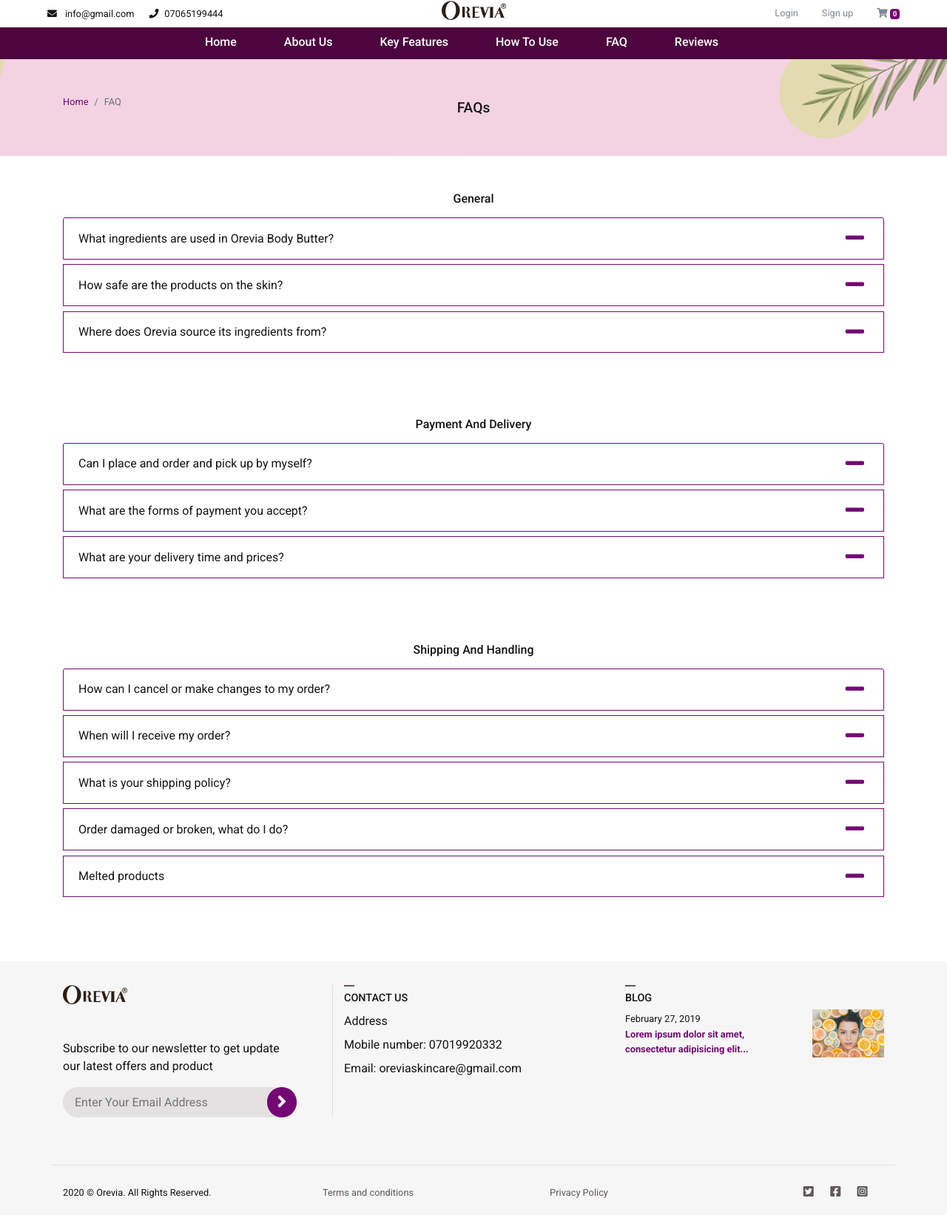
After one commit to iballi2017/orevia, a PHP site: page /views/faq.php in a window 1280 px wide. The commit adds this page. Shown: the whole page at 74% size. Run offline with PHP 8.4, Linux system fonts and the light colour scheme; some libraries are stand-ins or nearby versions.

Commit message:
commit 12/07/2020

```diff
--- a/css/main.css
+++ b/css/main.css
@@ -104,8 +104,13 @@ a.customLink {
       -webkit-transition: transform 500ms ease-in;
       -ms-transition: transform 500ms ease-in-out; }
 
-li {
-  list-style: none; }
+.privacy_policy_inner,
+.about_us_inner {
+  line-height: 2;
+  padding: 3em 0; }
+
+.privacy_policy_inner li {
+  margin-bottom: 2em; }
 
 .breadcrumb {
   background-color: unset;
@@ -629,6 +634,17 @@ form .selectOptionStyle {
     width: 50%;
     margin: 5px auto; }
 
+.more-info-btn-container {
+  text-align: center; }
+  .more-info-btn-container .more-info-btn {
+    display: inline-block;
+    border: 1px solid #740774;
+    transition: all 300ms ease-in-out;
+    font-size: 0.9rem; }
+    .more-info-btn-container .more-info-btn:hover {
+      background-color: #740774;
+      color: #fbf4fb; }
+
 #about-us .section-title::before {
   content: "";
   height: 30px;
@@ -683,16 +699,28 @@ article.lead p {
   background: #fbf4fb;
   margin-top: 4em; }
 
-#faq .accordion .card {
-  border: 2px solid #740774;
-  margin-bottom: 1em !important; }
-#faq .accordion .card-header {
-  background-color: unset; }
-#faq .faq-btn {
-  outline: none;
-  border: 0;
-  background: unset;
-  color: #740774; }
+.capitalize {
+  text-transform: capitalize; }
+
+.accordion > .card {
+  border: none; }
+  .accordion > .card .card-header {
+    border: 1px solid #740774;
+    margin-bottom: 0.4em;
+    display: flex;
+    flex-wrap: nowrap;
+    justify-content: space-between;
+    align-items: center;
+    background-color: unset; }
+  .accordion > .card > * {
+    border: none; }
+  .accordion > .card .faq-btn {
+    outline: none;
+    border: 0;
+    background: unset;
+    color: #740774; }
+.accordion .card:last-of-type {
+  margin-bottom: 5em; }
 
 #product-details-page .product_inner_container {
   position: relative; }
--- a/css/main.scss
+++ b/css/main.scss
@@ -124,10 +124,15 @@ a.customLink {
     }
 }
 
-li {
-    list-style: none;
-}
-
+.privacy_policy_inner,
+.about_us_inner {
+    line-height: 2;
+    padding: 3em 0;
+}
+
+.privacy_policy_inner li {
+    margin-bottom: 2em;
+}
 .breadcrumb {
     background-color: unset;
     padding: unset;
@@ -805,6 +810,21 @@ form {
     }
 }
 
+.more-info-btn-container {
+    text-align: center;
+    .more-info-btn {
+        display: inline-block;
+        border: 1px solid $primary-clr;
+        transition: all 300ms ease-in-out;
+        font-size: 0.9rem;
+
+        &:hover {
+            background-color: $primary-clr;
+            color: $tinted-clr;
+        }
+    }
+}
+
 #about-us {
     .section-title::before {
         content: "";
@@ -871,21 +891,51 @@ article.lead p {
     margin-top: 4em;
 }
 
-#faq {
+// #faq {
+//     .accordion {
+//         .card {
+//             border: 2px solid $primary-clr;
+//             margin-bottom: 1em !important;
+//         }
+//         .card-header {
+//             background-color: unset;
+//         }
+//     }
+//     .faq-btn {
+//         outline: none;
+//         border: 0;
+//         background: unset;
+//         color: $primary-clr;
+//     }
+// }
+.capitalize {
+    text-transform: capitalize;
+}
 .accordion {
-        .card {
-            border: 2px solid $primary-clr;
-            margin-bottom: 1em !important;
-        }
+    > .card {
+        border: none;
         .card-header {
+            border: 1px solid $primary-clr;
+            margin-bottom: 0.4em;
+            display: flex;
+            flex-wrap: nowrap;
+            justify-content: space-between;
+            align-items: center;
             background-color: unset;
         }
+        > * {
+            border: none;
         }
         .faq-btn {
             outline: none;
             border: 0;
             background: unset;
             color: $primary-clr;
+        }
+    }
+
+    .card:last-of-type {
+        margin-bottom: 5em;
     }
 }
 
--- a/views/cart.php
+++ b/views/cart.php
@@ -17,7 +17,6 @@ include_once '../components/header.php'; ?>
                 Cart (1 Item)
             </h3>
         </div>
-
 
     </div>
 
--- /dev/null
+++ b/views/faq.php
@@ -0,0 +1,302 @@
+<!-- header -->
+<?php include_once '../components/header.php'; ?>
+
+
+<!-- main -->
+<main id="cart_page">
+
+    <div class="page-title py-5 d-none d-md-block">
+        <div class="container d-flex" style="position: relative">
+
+            <nav aria-label="breadcrumb" class="d-flex">
+                <ol class="breadcrumb">
+                    <li class="breadcrumb-item"><a href="../">Home</a></li>
+                    <li class="breadcrumb-item active" aria-current="page">FAQ</li>
+                </ol>
+            </nav>
+            <h3 class="text-center"
+                style="position: absolute; width: 100%; top: 0; bottom: 0; right:0; left: 0; height: 100%; display: grid; place-content: center">
+                FAQs
+            </h3>
+        </div>
+
+
+    </div>
+
+    <section class="general_questions">
+        <div class="container">
+            <h4 class="text-center capitalize mt-5 mb-3">General</h4>
+
+            <div class="accordion" id="general_questions_accordion">
+                <div class="card rounded-0">
+                    <div class="card-header" id="headingOne">
+                        <div class="faq_question">
+                            What ingredients are used in Orevia Body Butter?
+                        </div>
+                        <h6 class="mb-0">
+                            <button class="faq-btn" type="button" data-toggle="collapse" data-target="#collapseOne"
+                                aria-expanded="true" aria-controls="collapseOne">
+                                <strong><i class="fas fa-minus fa-2x"></i></strong>
+                            </button>
+                        </h6>
+                    </div>
+
+                    <div id="collapseOne" class="collapse" aria-labelledby="headingOne"
+                        data-parent="#general_questions_accordion">
+                        <div class="card-body">The main ingredient is African Shea Butter and Virgin Coconut
+                            Oil.
+                        </div>
+                    </div>
+                </div>
+                <div class="card rounded-0">
+                    <div class="card-header" id="headingTwo">
+                        <div class="faq_question">
+                            How safe are the products on the skin?
+                        </div>
+                        <h6 class="mb-0">
+                            <button class="faq-btn" type="button" data-toggle="collapse" data-target="#collapseTwo"
+                                aria-expanded="true" aria-controls="collapseTwo">
+                                <strong><i class="fas fa-minus fa-2x"></i></strong>
+                            </button>
+                        </h6>
+                    </div>
+
+                    <div id="collapseTwo" class="collapse" aria-labelledby="headingTwo"
+                        data-parent="#general_questions_accordion">
+                        <div class="card-body">
+                            Our products are general safe all skin types but in event for any rash or
+                            irritation on skin please discontinue use
+                            immediately.
+                        </div>
+                    </div>
+                </div>
+                <div class="card rounded-0">
+                    <div class="card-header" id="headingThree">
+                        <div class="faq_question">Where does Orevia source its ingredients from?
+                        </div>
+                        <h6 class="mb-0">
+                            <button class="faq-btn" type="button" data-toggle="collapse" data-target="#collapseThree"
+                                aria-expanded="true" aria-controls="collapseThree">
+                                <strong><i class="fas fa-minus fa-2x"></i></strong>
+                            </button>
+                        </h6>
+                    </div>
+
+                    <div id="collapseThree" class="collapse" aria-labelledby="headingThree"
+                        data-parent="#general_questions_accordion">
+                        <div class="card-body">
+                            All our ingredients are sourced locally including our shea butter which is
+                            produced and bought directly from Ilorin in Kwara
+                            State from enterprising rural women.
+
+                        </div>
+                    </div>
+                </div>
+            </div>
+        </div>
+    </section>
+
+
+    <section class="payment_and_delivery">
+        <div class="container">
+            <h4 class="text-center capitalize mt-5 mb-3">Payment and delivery</h4>
+
+            <div class="accordion" id="payment_and_delivery_accordion">
+                <div class="card rounded-0">
+                    <div class="card-header" id="headingFour">
+                        <div class="faq_question">Can I place and order and pick up by myself?
+                        </div>
+                        <h6 class="mb-0">
+                            <button class="faq-btn" type="button" data-toggle="collapse" data-target="#collapseFour"
+                                aria-expanded="true" aria-controls="collapseFour">
+                                <strong><i class="fas fa-minus fa-2x"></i></strong>
+                            </button>
+                        </h6>
+                    </div>
+
+                    <div id="collapseFour" class="collapse" aria-labelledby="headingFour"
+                        data-parent="#payment_and_delivery_accordion">
+                        <div class="card-body">
+                            Unfortunately, No, we operate strictly online services and our products are also
+                            delivered as such.
+                        </div>
+                    </div>
+                </div>
+                <div class="card rounded-0">
+                    <div class="card-header" id="headingFive">
+                        <div class="faq_question">What are the forms of payment you accept?
+                        </div>
+                        <h6 class="mb-0">
+                            <button class="faq-btn" type="button" data-toggle="collapse" data-target="#collapseFive"
+                                aria-expanded="true" aria-controls="collapseFive">
+                                <strong><i class="fas fa-minus fa-2x"></i></strong>
+                            </button>
+                        </h6>
+                    </div>
+
+                    <div id="collapseFive" class="collapse" aria-labelledby="headingFive"
+                        data-parent="#payment_and_delivery_accordion">
+                        <div class="card-body">
+                            We accept transfer, or via credit/debit cards before product is dispatched. Our bank details
+                            will be provided during your
+                            order placement.
+                        </div>
+                    </div>
+                </div>
+                <div class="card rounded-0">
+                    <div class="card-header" id="headingSix">
+                        <div class="faq_question">What are your delivery time and prices?
+                        </div>
+                        <h6 class="mb-0">
+                            <button class="faq-btn" type="button" data-toggle="collapse" data-target="#collapseSix"
+                                aria-expanded="true" aria-controls="collapseSix">
+                                <strong><i class="fas fa-minus fa-2x"></i></strong>
+                            </button>
+                        </h6>
+                    </div>
+
+                    <div id="collapseSix" class="collapse" aria-labelledby="headingSix"
+                        data-parent="#payment_and_delivery_accordion">
+                        <div class="card-body">
+                            All orders are subject to a two (2) day processing time and orders within Lagos metropolis
+                            will be shipped with 2-3 working
+                            days, while it will take 3-5 days for other locations. Please note that the standard
+                            shipping days are weekdays only and do
+                            not include weekends and public holidays.
+                        </div>
+                    </div>
+                </div>
+            </div>
+        </div>
+    </section>
+
+
+    <section class="shipping_and_handling">
+        <div class="container">
+            <h4 class="text-center capitalize mt-5 mb-3">Shipping and handling</h4>
+
+            <div class="accordion" id="shipping_and_handling">
+                <div class="card rounded-0">
+                    <div class="card-header" id="headingEight">
+                        <div class="faq_question">How can I cancel or make changes to my order?
+                        </div>
+                        <h6 class="mb-0">
+                            <button class="faq-btn" type="button" data-toggle="collapse" data-target="#collapseEight"
+                                aria-expanded="true" aria-controls="collapseEight">
+                                <strong><i class="fas fa-minus fa-2x"></i></strong>
+                            </button>
+                        </h6>
+                    </div>
+
+                    <div id="collapseEight" class="collapse" aria-labelledby="headingEight"
+                        data-parent="#shipping_and_handling">
+                        <div class="card-body">
+                            We are unable to make changes or cancel your order once it has been processed and
+                            dispatched. Kindly call us on
+                            +2347019920332 for any order cancellation or change before we go ahead to process your order
+                            for shipping.
+                        </div>
+                    </div>
+                </div>
+                <div class="card rounded-0">
+                    <div class="card-header" id="headingNine">
+                        <div class="faq_question">When will I receive my order?
+                        </div>
+                        <h6 class="mb-0">
+                            <button class="faq-btn" type="button" data-toggle="collapse" data-target="#collapseNine"
+                                aria-expanded="true" aria-controls="collapseNine">
+                                <strong><i class="fas fa-minus fa-2x"></i></strong>
+                            </button>
+                        </h6>
+                    </div>
+
+                    <div id="collapseNine" class="collapse" aria-labelledby="headingNine"
+                        data-parent="#shipping_and_handling">
+                        <div class="card-body">
+                            All orders are subject to a two (2) day processing time and orders within Lagos metropolis
+                            will be shipped with 2-3 working
+                            days, while it will take 3-5 days for other locations. Please note that the standard
+                            shipping days are weekdays only and do
+                            not include weekends and public holidays.
+                        </div>
+                    </div>
+                </div>
+                <div class="card rounded-0">
+                    <div class="card-header" id="headingTen">
+                        <div class="faq_question">What is your shipping policy?
+                        </div>
+                        <h6 class="mb-0">
+                            <button class="faq-btn" type="button" data-toggle="collapse" data-target="#collapseTen"
+                                aria-expanded="true" aria-controls="collapseTen">
+                                <strong><i class="fas fa-minus fa-2x"></i></strong>
+                            </button>
+                        </h6>
+                    </div>
+
+                    <div id="collapseTen" class="collapse" aria-labelledby="headingTen"
+                        data-parent="#shipping_and_handling">
+                        <div class="card-body">
+                            We do not take responsibility for any incorrect information entered by the customer and as
+                            such, kindly ensure that all your
+                            delivery address and phone number are accurate to ensure timely delivery of your order.
+                            <br />
+                            Also note that shipping fees are non-refundable.
+                        </div>
+                    </div>
+                </div>
+                <div class="card rounded-0">
+                    <div class="card-header" id="headingEleven">
+                        <div class="faq_question">Order damaged or broken, what do I do?
+                        </div>
+                        <h6 class="mb-0">
+                            <button class="faq-btn" type="button" data-toggle="collapse" data-target="#collapseEleven"
+                                aria-expanded="true" aria-controls="collapseEleven">
+                                <strong><i class="fas fa-minus fa-2x"></i></strong>
+                            </button>
+                        </h6>
+                    </div>
+
+                    <div id="collapseEleven" class="collapse" aria-labelledby="headingEleven"
+                        data-parent="#shipping_and_handling">
+                        <div class="card-body">
+                            All our products are carefully packaged, wrapped and sealed, however, if there is any
+                            damages during transit, please kindly
+                            send a picture of the damage product to this email info@oreviaskincare.com or call our
+                            contact number +2347019920332
+                            Please kindly note that we are not liable for any damages and refunds will be issued out on
+                            a case-by-case basis.
+
+                        </div>
+                    </div>
+                </div>
+                <div class="card rounded-0">
+                    <div class="card-header" id="headingTwelve">
+                        <div class="faq_question">Melted products
+                        </div>
+                        <h6 class="mb-0">
+                            <button class="faq-btn" type="button" data-toggle="collapse" data-target="#collapseTwelve"
+                                aria-expanded="true" aria-controls="collapseTwelve">
+                                <strong><i class="fas fa-minus fa-2x"></i></strong>
+                            </button>
+                        </h6>
+                    </div>
+
+                    <div id="collapseTwelve" class="collapse" aria-labelledby="headingTwelve"
+                        data-parent="#shipping_and_handling">
+                        <div class="card-body">
+                            Our shea butter-based products are made to melt at body temperature for it to be easily
+                            absorbed by the skin. These
+                            products could occasionally melt during transit, however, if this is the case, kindly put
+                            the product into the fridge or freezer
+                            for a while before using it again.
+                        </div>
+                    </div>
+                </div>
+            </div>
+        </div>
+    </section>
+</main>
+
+
+<!-- footer -->
+<?php include_once '../components/footer.php'; ?>
```
Also changed, not shown: index.php (+66 -36 lines), views/about-us.php (added, +113 -0 lines), views/return-policy.php (added, +82 -0 lines), 1 other file. Lines whose indentation alone changed are shown as unchanged.
